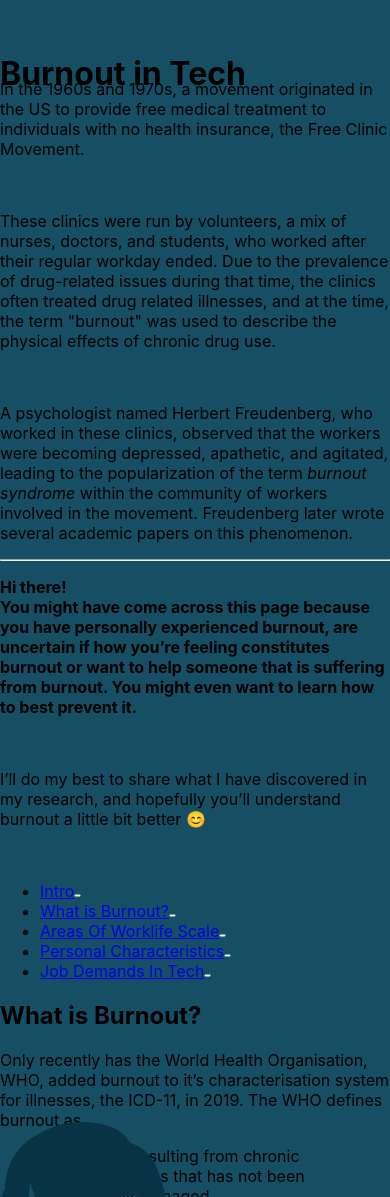
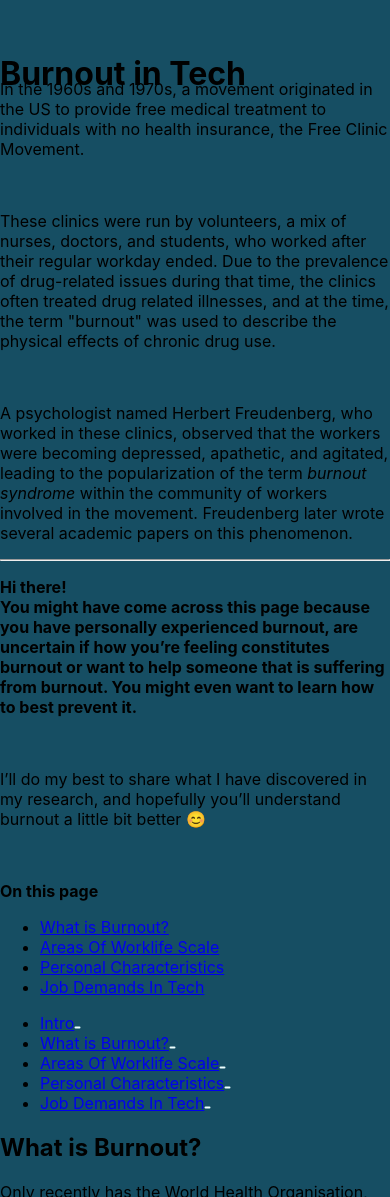
Before and after one commit to phajsi/burnout-spa, a React (Create React App) app: page /burnout-in-tech in a window 390 px wide. Shown: the part 227-1424 px from the top of the page. Built offline with nearby package versions, Linux system fonts and the light colour scheme.

Commit message:
Add navigation menu on mobile

```diff
--- a/src/components/Navigation.tsx
+++ b/src/components/Navigation.tsx
@@ -3,7 +3,7 @@ import MenuStroke from "../assets/MenuStroke";
 const styles = {
   center_right_nav_div:
     " md:flex md:my-auto md:max-h-max md:inset-y-0 md:right-0 ",
-  nav_div: " hidden md:fixed relative z-10 md:py-4 md:px-10",
+  nav_div: "hidden md:fixed relative z-10 md:py-4 md:px-10",
   nav_ul:
     "text-neutral-200 font-normal md:leading-10 text-sm md:text-base ml-auto",
   nav_li: "group flex items-center justify-end h-10 ",
@@ -12,6 +12,35 @@ const styles = {
 
 const Navigation = () => {
   return (
+    <>
+      {" "}
+      <div className="block sm:hidden w-fit mx-auto mb-8 border-neutral-400 border-2 pt-1 pb-4 px-6 rounded-2xl">
+        <p className="text-neutral-200 text-lg my-4">
+          <b>On this page</b>
+        </p>
+        <ul className="text-neutral-200 font-normal leading-6">
+          <li>
+            <a href="#first_header" className="hover:text-sky-300">
+              What is Burnout?
+            </a>
+          </li>
+          <li>
+            <a href="#second_header" className="hover:text-sky-300">
+              Areas Of Worklife Scale
+            </a>
+          </li>
+          <li>
+            <a href="#third_header" className="hover:text-sky-300">
+              Personal Characteristics
+            </a>
+          </li>
+          <li>
+            <a href="#fourth_header" className="hover:text-sky-300">
+              Job Demands In Tech
+            </a>
+          </li>
+        </ul>
+      </div>
       <div className={`${styles.nav_div}` + `${styles.center_right_nav_div}`}>
         <ul className={`${styles.nav_ul}`}>
           <li className={`${styles.nav_li}`}>
@@ -46,6 +75,7 @@ const Navigation = () => {
           </li>
         </ul>
       </div>
+    </>
   );
 };
 export default Navigation;
--- a/src/pages/Burnout.tsx
+++ b/src/pages/Burnout.tsx
@@ -69,7 +69,8 @@ const Burnout = () => {
         </Parallax>
       </header>
       {/* INTRO */}
-      <div className={`${styles.content_container} relative z-10`}>
+
+      <div className={`${styles.content_container} relative z-10 mt-12`}>
         <p>
           In the 1960s and 1970s, a movement originated in the US to provide
           free medical treatment to individuals with no health insurance, the
```
Lines whose indentation alone changed are shown as unchanged.
